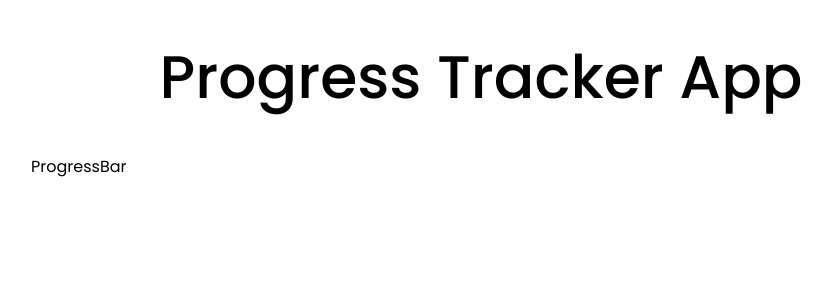
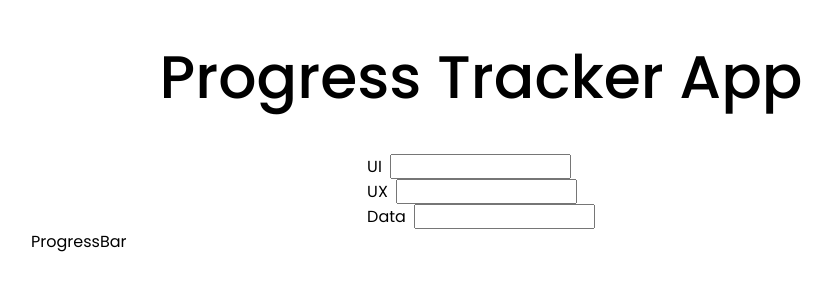
Before and after one commit to spectr-e/react-projects, a React (Vite) app: page / in a window 1280 px wide. Shown: the top 300 px of the page, without its empty margins (159-991 px from the left). Built offline with nearby package versions, Linux system fonts and the light colour scheme.

Commit message:
style(App.css): Add support for gap spacing

```diff
--- a/src/App.css
+++ b/src/App.css
@@ -89,6 +89,9 @@ body {
   justify-content: center;
   align-items: center;
 }
+.dsf {
+  display: flex;
+}
 .jcc {
   justify-content: center;
 }
@@ -115,6 +118,15 @@ body {
 }
 .d-grid {
   display: grid;
+}
+.gap-4 {
+  gap: 4;
+}
+.gap-8 {
+  gap: 8;
+}
+.gap-16 {
+  gap: 16;
 }
 
 /* Text */
--- a/src/Projects/12-progress-tracker-app/ProgressTrackerApp.jsx
+++ b/src/Projects/12-progress-tracker-app/ProgressTrackerApp.jsx
@@ -4,6 +4,30 @@ const ProgressTrackerApp = () => {
   return (
     <div className='container'>
       <Title title={'Progress Tracker App'} classes={'title text-center'} />
+      <div
+        style={{
+          display: 'flex',
+          flexDirection: 'column',
+          alignItems: 'center',
+          gap: 8,
+          // justifyContent: 'center',
+        }}
+      >
+        <div className=''>
+          <div style={{ display: 'flex', gap: 8 }}>
+            <label htmlFor='ui'>UI</label>
+            <input type='text' name='UI' />
+          </div>
+          <div style={{ display: 'flex', gap: 8 }}>
+            <label htmlFor='UX'>UX</label>
+            <input type='text' name='UX' />
+          </div>
+          <div style={{ display: 'flex', gap: 8 }}>
+            <label htmlFor='data'>Data</label>
+            <input type='text' name='data' />
+          </div>
+        </div>
+      </div>
       <ProgressBar />
     </div>
   )
```
